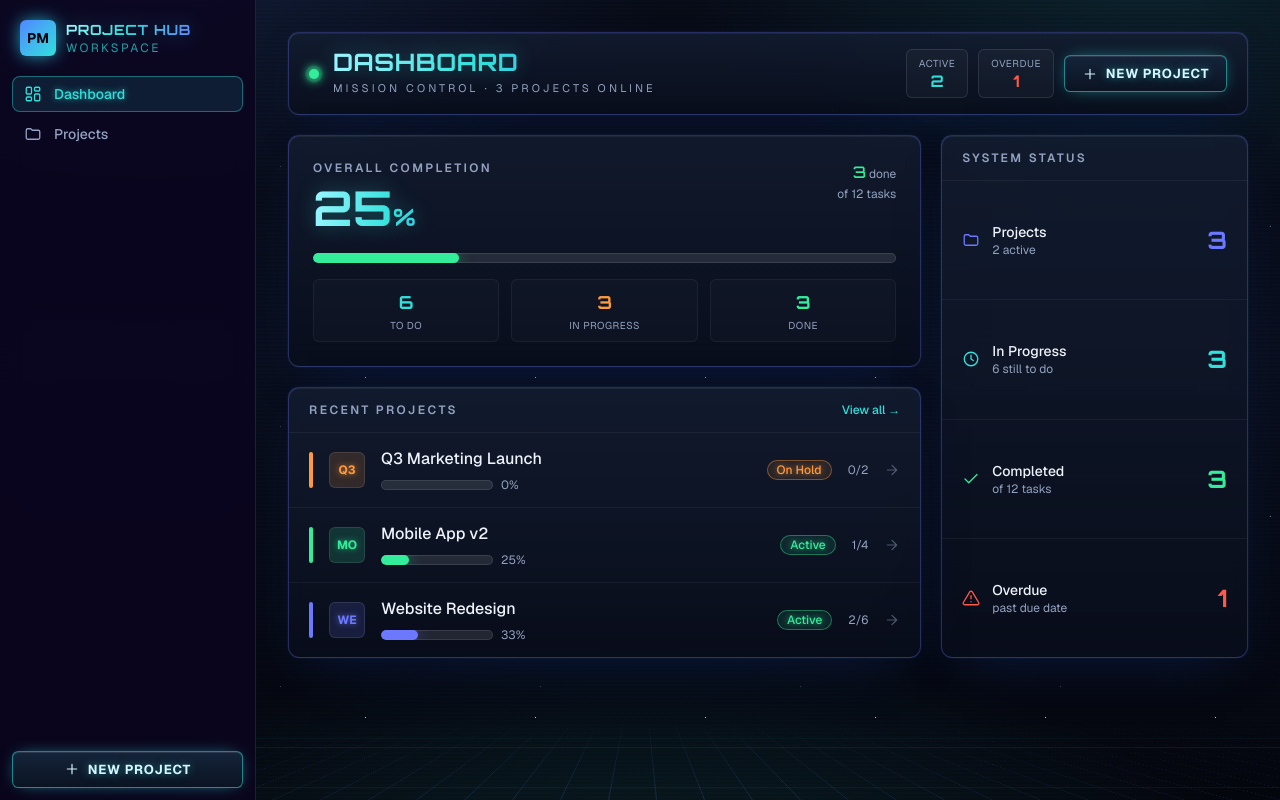
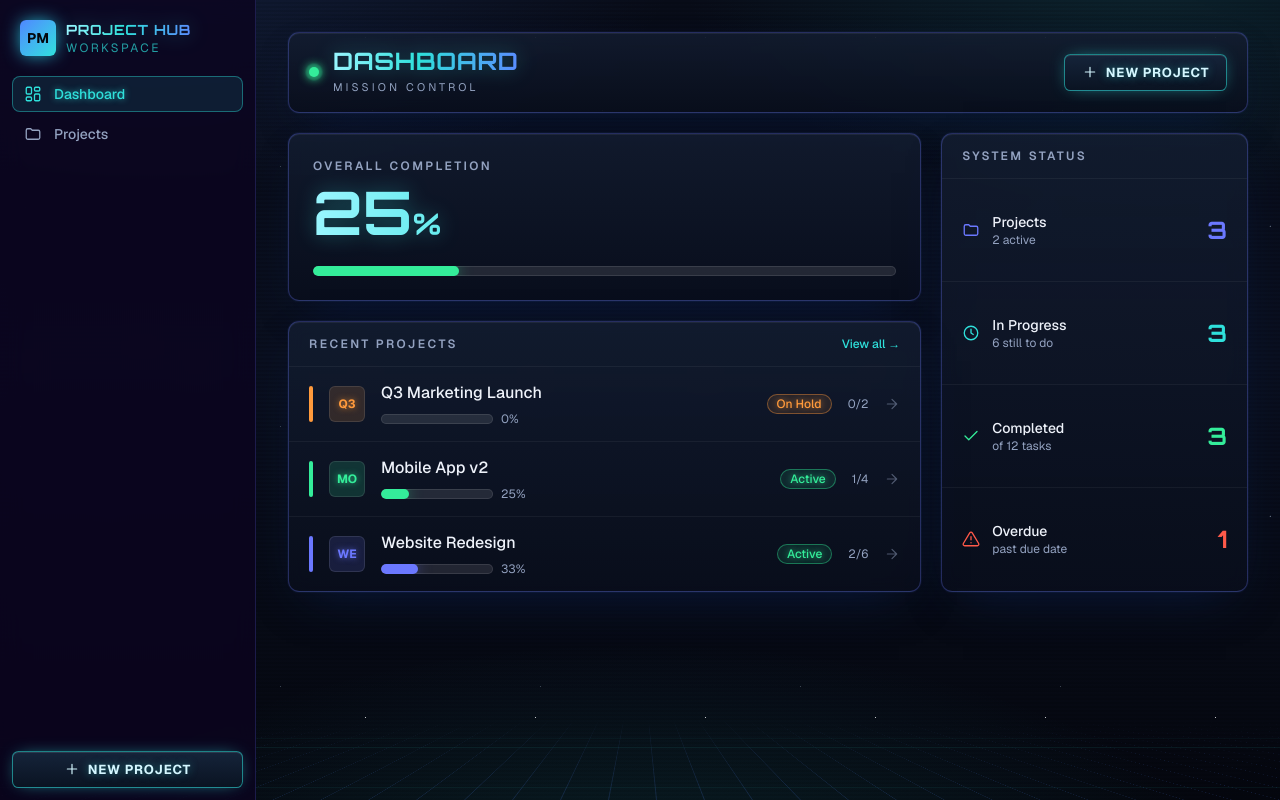
Before and after one commit to raf1914/project-management-app, a Next.js app in the folder pm-demo/: page / in a window 1280 px wide. Built offline with nearby package versions, Linux system fonts and the light colour scheme.

Commit message:
simplify hud

```diff
--- a/pm-demo/app/page.tsx
+++ b/pm-demo/app/page.tsx
@@ -1,5 +1,4 @@
 import Link from "next/link";
-import type { ReactNode } from "react";
 import { getDashboardStats, getProjects } from "@/lib/data";
 import { Badge, EmptyState, ProgressBar } from "@/components/ui";
 import { PROJECT_COLOR_META, PROJECT_STATUS_META } from "@/lib/ui";
@@ -67,63 +66,36 @@ export default async function DashboardPage() {
               Dashboard
             </h1>
             <p className="mt-1.5 text-[11px] uppercase tracking-[0.28em] text-ink-muted">
-              Mission Control · {stats.projectCount} projects online
+              Mission Control
             </p>
           </div>
-        </div>
-        <div className="flex items-center gap-2.5">
-          <div className="hidden items-center gap-2.5 sm:flex">
-            <Readout label="Active" value={stats.activeProjectCount} tone="text-neon-cyan" />
-            <Readout label="Overdue" value={stats.overdueCount} tone="text-neon-red" />
         </div>
         <Link href="/projects/new" className="btn-neon">
           <PlusIcon width={16} height={16} />
           New Project
         </Link>
-        </div>
       </header>
 
       {/* ===== Console grid: wide completion + tall telemetry + mission list ===== */}
       <div className="grid gap-5 lg:grid-cols-3">
-        {/* Completion readout (wide) */}
-        <section className="panel p-6 lg:col-span-2">
-          <div className="flex items-start justify-between gap-4">
-            <div>
+        {/* Completion — the single hero metric (wide) */}
+        <section className="panel flex flex-col justify-center p-6 lg:col-span-2">
           <h2 className="text-xs font-semibold uppercase tracking-[0.2em] text-ink-muted">
             Overall Completion
           </h2>
-              <p className="mt-2 font-display text-5xl font-bold leading-none holo-text">
+          <p className="mt-2 font-display text-6xl font-bold leading-none holo-text">
             {stats.completionRate}
-                <span className="text-2xl">%</span>
+            <span className="text-3xl">%</span>
           </p>
-            </div>
-            <p className="shrink-0 text-right text-xs leading-relaxed text-ink-muted">
-              <span className="font-display text-base text-neon-green">
-                {stats.doneCount}
-              </span>{" "}
-              done
-              <br />
-              of {stats.taskCount} tasks
-            </p>
-          </div>
-          <div className="mt-5">
+          <div className="mt-6">
             <ProgressBar
               value={stats.completionRate}
               barClass="bg-neon-green text-neon-green"
             />
           </div>
-          <div className="mt-4 grid grid-cols-3 gap-3">
-            <Segment label="To Do" value={stats.todoCount} tone="text-neon-cyan" />
-            <Segment
-              label="In Progress"
-              value={stats.inProgressCount}
-              tone="text-neon-orange"
-            />
-            <Segment label="Done" value={stats.doneCount} tone="text-neon-green" />
-          </div>
         </section>
 
-        {/* Telemetry stack (tall, right rail) */}
+        {/* Telemetry stack (tall, right rail) — owns all the counts */}
         <section className="panel flex flex-col p-0 lg:col-span-1 lg:row-span-2">
           <h2 className="border-b border-white/5 px-5 py-3.5 text-xs font-semibold uppercase tracking-[0.2em] text-ink-muted">
             System Status
@@ -231,43 +203,3 @@ export default async function DashboardPage() {
     </div>
   );
 }
-
-/** Small inline HUD readout chip used in the command strip. */
-function Readout({
-  label,
-  value,
-  tone,
-}: {
-  label: string;
-  value: ReactNode;
-  tone: string;
-}) {
-  return (
-    <div className="rounded-md border border-white/10 bg-white/[0.03] px-3 py-1.5 text-center">
-      <p className="text-[10px] uppercase tracking-wider text-ink-muted">{label}</p>
-      <p className={`font-display text-base font-bold leading-tight ${tone}`}>
-        {value}
-      </p>
-    </div>
-  );
-}
-
-/** Segmented count tile in the completion readout. */
-function Segment({
-  label,
-  value,
-  tone,
-}: {
-  label: string;
-  value: ReactNode;
-  tone: string;
-}) {
-  return (
-    <div className="rounded-md border border-white/5 bg-white/[0.02] py-2 text-center">
-      <p className={`font-display text-lg font-bold ${tone}`}>{value}</p>
-      <p className="mt-0.5 text-[10px] uppercase tracking-wider text-ink-muted">
-        {label}
-      </p>
-    </div>
-  );
-}
```
Lines whose indentation alone changed are shown as unchanged.
